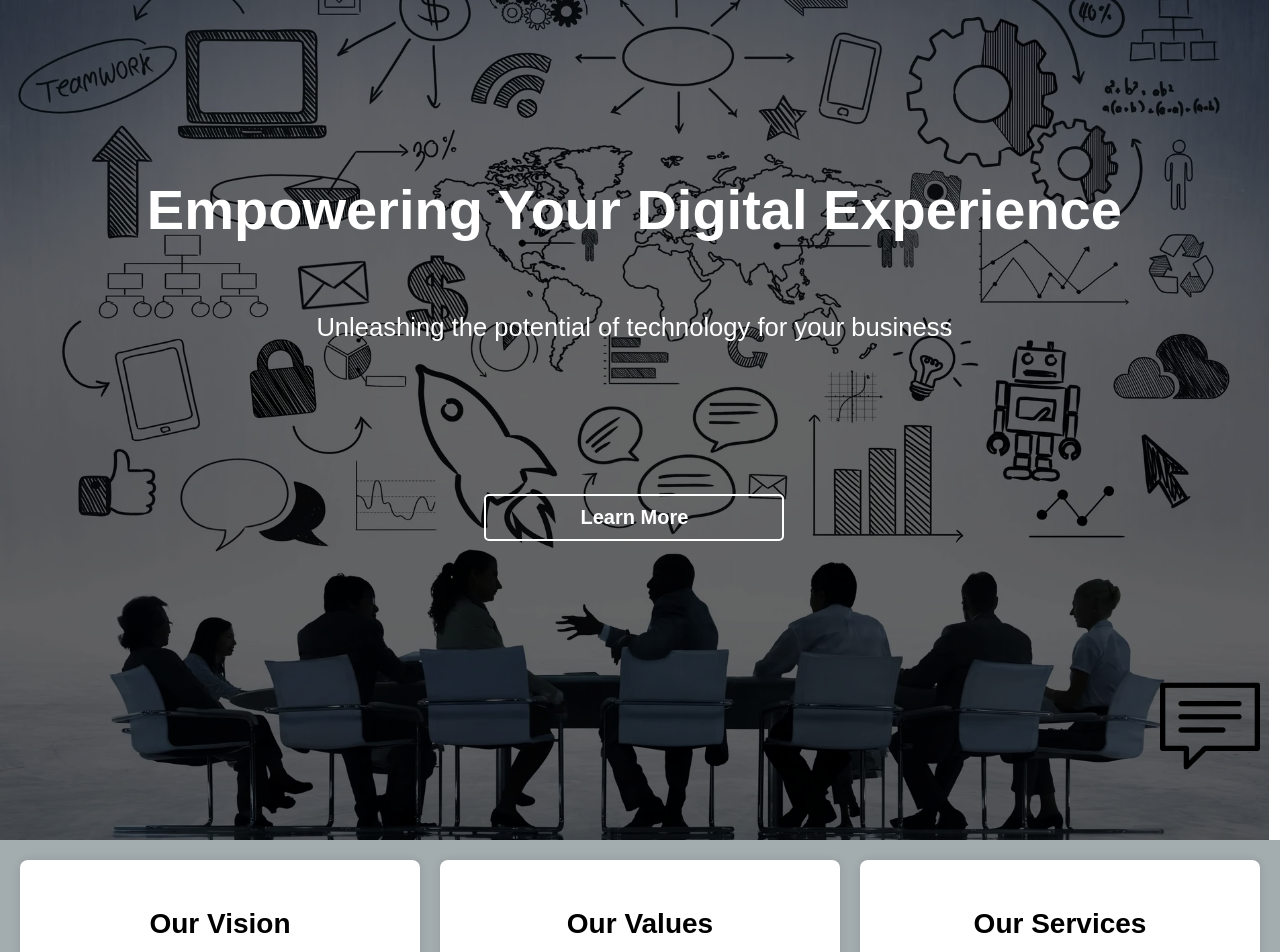
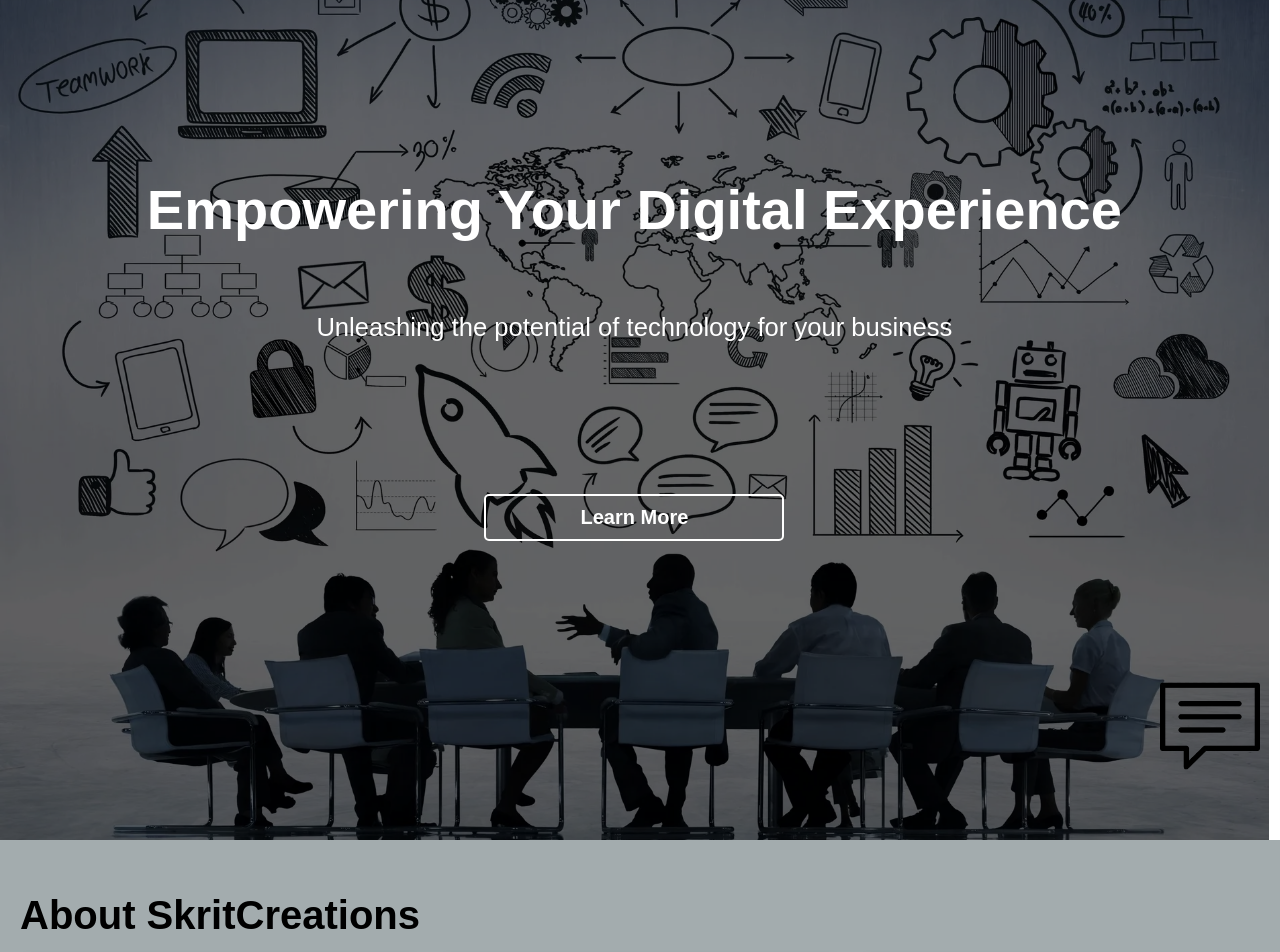
Before and after one commit to Suyash2711/SkritCreations, a React (Create React App) app: page / in a window 1280 px wide. Shown: the top 952 px of the page. Built offline with nearby package versions, Linux system fonts and the light colour scheme.

Commit message:
Changes reverted

```diff
--- a/src/components/About.js
+++ b/src/components/About.js
@@ -5,6 +5,7 @@ const About = React.forwardRef((props, ref) => {
     return (
         <section ref={ref} className="about">
             <div className="container">
+                <h2>About SkritCreations</h2>
                 <div className="sections">
                     <div className="section">
                         <h3>Our Vision</h3>
```
